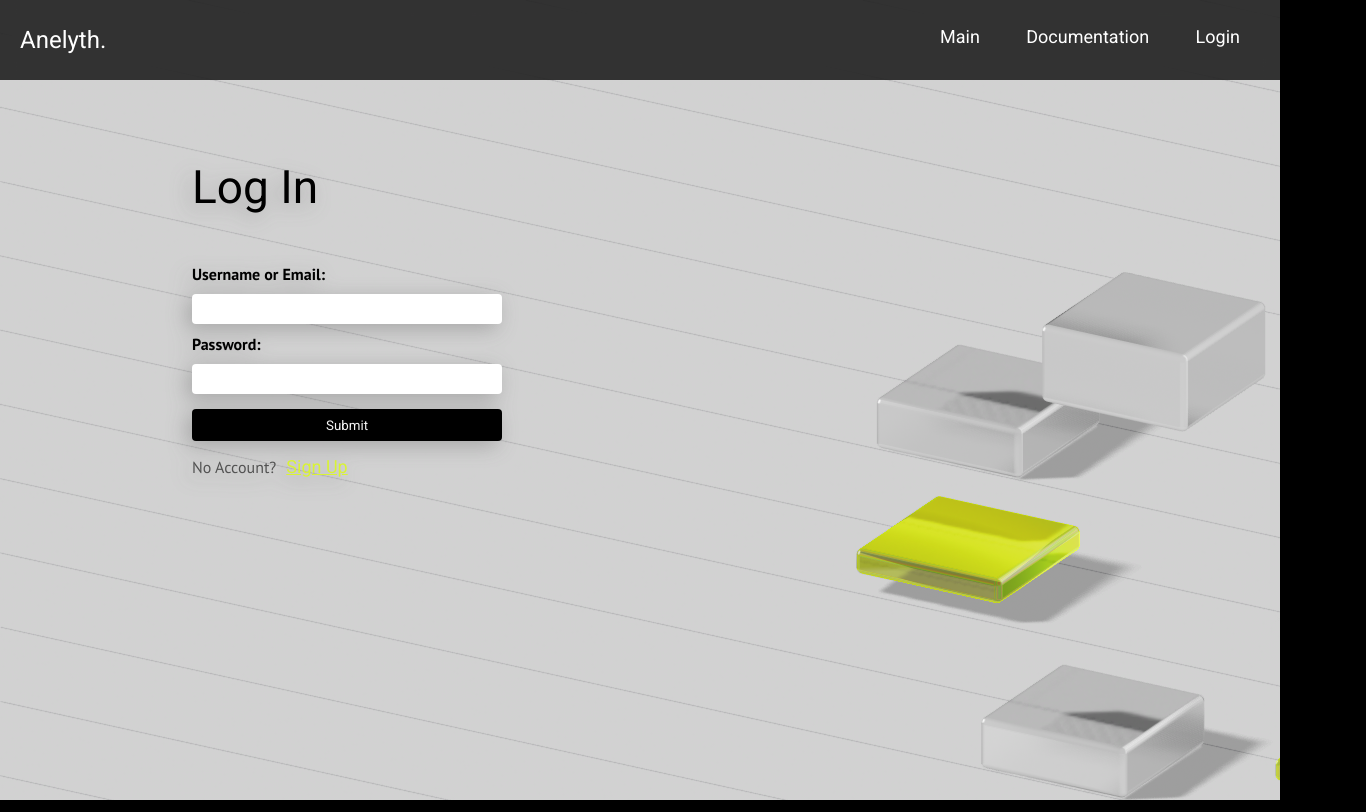
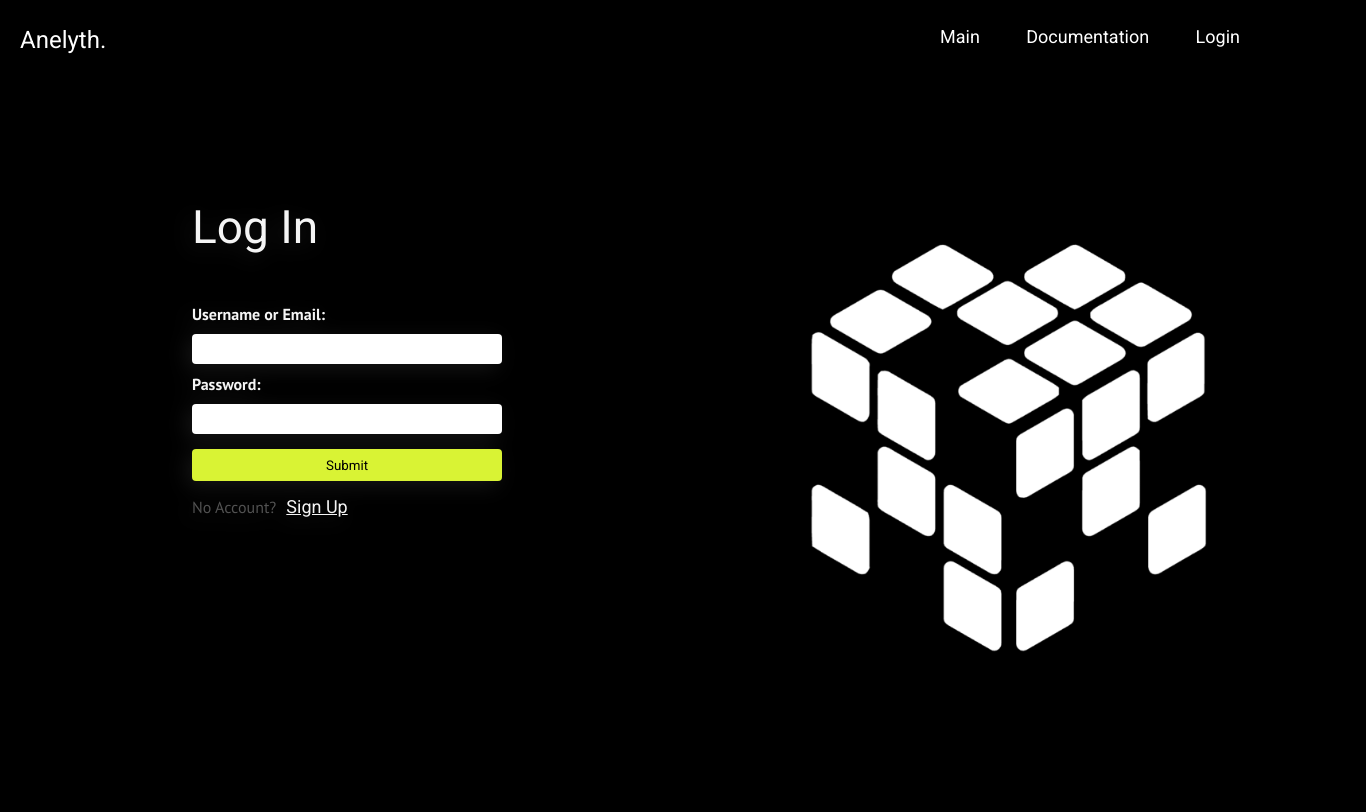
Before and after one commit to oslabs-beta/Anelyth, a React app: page /login in a window 1280 px wide. Shown: the whole page, 1366 px wide, since content can reach past the window. Built offline with nearby package versions, Linux system fonts and the light colour scheme.

Commit message:
updated login and signup pages

```diff
--- /dev/null
+++ b/src/Client/Styles/blocks2.css
@@ -0,0 +1,5 @@
+/* .blocks2 {
+  position: absolute;
+  z-index: -1;
+  height: 100vh;
+} */
--- a/src/Client/Styles/login.css
+++ b/src/Client/Styles/login.css
@@ -23,12 +23,16 @@
 }
 
 .bg-img {
-  object-fit: cover;
+  position: absolute;
+  height: 700px;
+  width: auto;
+  left: 52%;
+  top: 14%;
 }
 
 .login-title {
   font-size: 46px;
-  color: black;
+  color: whitesmoke;
   font-family: "Roboto", sans-serif;
   margin-bottom: 50px;
 }
@@ -50,7 +54,7 @@
 }
 
 .input-title {
-  color: black;
+  color: whitesmoke;
   margin-bottom: 10px;
   font-weight: bold;
 }
@@ -77,15 +81,16 @@
   border-radius: 4px;
   margin-top: 5px;
   margin-bottom: 15px;
-  color: whitesmoke;
-  background-color: black;
+  color: black;
+  background-color: #D9F334;
   font-family: "Roboto", sans-serif;
 }
 
 .login-button:hover {
   cursor: pointer;
-  background-color: #D9F334;
-  color: black;
+  background-color: black;
+  color: whitesmoke;
+  border: 1px solid #D9F334;
 }
 
 .no-acc-container {
@@ -103,11 +108,11 @@
 .no-acc-link {
   margin-left: 10px;
   font-size: 18px;
-  color: #D9F334;
+  color: whitesmoke;
 }
 
 .no-acc-link:hover {
   cursor: pointer;
   /* text-decoration: underline; */
-  color: black;
+  color: #D9F334;
 }
--- a/src/Client/Styles/signup.css
+++ b/src/Client/Styles/signup.css
@@ -4,7 +4,7 @@
   overflow: hidden;
 }
 
-.form-container {
+.form-container-signup {
   display: flex;
   flex-direction: column;
   /* justify-content: center; */
@@ -13,7 +13,7 @@
   left: 15%;
   top: 20%;
   width: 400px;
-  height: 600px;
+  height: 800px;
   position: absolute;
   z-index: 2;
   /* border: 3px solid #7c7c7c97; */
@@ -23,11 +23,15 @@
 }
 
 .input-title {
-  color: black;
+  color: whitesmoke;
   margin-bottom: 10px;
   font-weight: bold;
 }
 
 .bg-img {
-  object-fit: cover;
+  position: absolute;
+  height: 700px;
+  width: auto;
+  left: 52%;
+  top: 14%;
 }
--- a/src/Client/Views/LoginPage.tsx
+++ b/src/Client/Views/LoginPage.tsx
@@ -1,7 +1,7 @@
 import React, { useState } from 'react'
 import { useNavigate } from 'react-router';
 // @ts-ignore
-import bgIMG from '../Assets/loginimg.png';
+import bgIMG from '../Assets/block3.png';
 import '../Styles/login.css';
 import Header from '../Components/Header';
 
--- a/src/Client/Views/SignupPage.tsx
+++ b/src/Client/Views/SignupPage.tsx
@@ -2,7 +2,7 @@ import React, { useState } from 'react'
 import { useNavigate } from 'react-router';
 import '../Styles/signup.css';
 // @ts-ignore
-import bgIMG from '../Assets/loginimg.png';
+import bgIMG from '../Assets/block3.png';
 import Header from '../Components/Header';
 
 interface FormData {
@@ -47,7 +47,7 @@ function SignupPage(): JSX.Element {
     <>
     <Header />
     <div className='signup-container'>
-      <div className='form-container'>
+      <div className='form-container-signup'>
         <div className='login-title'>Sign Up</div>
         <div className='enter-info'>
           <label className='input-title'>Username:</label>
```
Also changed, not shown: src/Client/Assets/block3.png (added).
